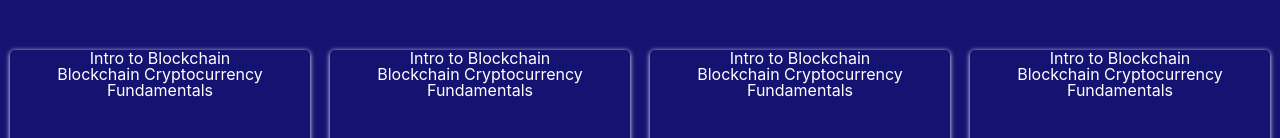
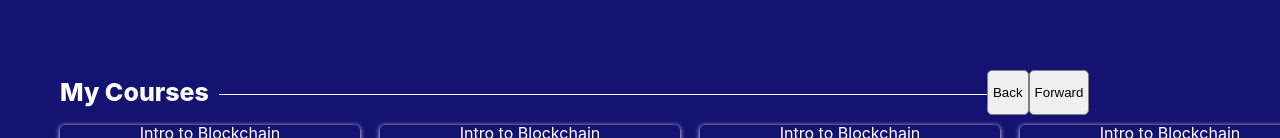
Before and after one commit to alexeysergeev-cm/Minority-Programmers-Front-End-Test, a React (Create React App) app in the folder frontend-app/: page /learn in a window 1280 px wide. Shown: the part 662-800 px from the top of the page. Built offline with nearby package versions, Linux system fonts and the light colour scheme.

Commit message:
do break line in my courses

```diff
--- a/frontend-app/src/components/learn.jsx
+++ b/frontend-app/src/components/learn.jsx
@@ -21,6 +21,14 @@ class Learn extends React.Component{
         <div className='learn-main'>
           <div className='learn-search'>
 
+          </div>
+          {/* <hr className='Solid'/>
+          <p>My Courses</p> */}
+          <div className='break'>
+            <span>My Courses</span>
+            <h2></h2>
+            <button>Back</button>
+            <button>Forward</button>
           </div>
           <div className='my-courses'>
             {Courses.map(course => {
--- a/frontend-app/src/styling/learn.css
+++ b/frontend-app/src/styling/learn.css
@@ -29,6 +29,7 @@
 .my-courses{
   display: flex;
   overflow: auto;
+  margin-left: 50px;
 }
 
 .my-courses::-webkit-scrollbar {
@@ -53,5 +54,50 @@
 }
 
 .learn-search{
-  height: 70px;
+  height: 100px;
 }
+
+/* .learn-main > p {
+  color: rgb(255, 255, 255);
+  font-size: 25px;
+  font-weight: 800;
+  margin-left: 50px;
+  padding: 10px;
+}
+
+.learn-main > h2 {
+  width: 100%;
+   text-align: left;
+   border-bottom: 1px solid white;
+   line-height: 0.1em;
+   margin: 10px 0 20px;
+}
+.learn-main > h2 > span{
+  background: rgb(21, 19, 113);
+  color: rgb(255, 255, 255);
+  font-size: 25px;
+  font-weight: 800;
+  margin-left: 50px;
+  padding: 10px;
+} */
+
+.break {
+  display: flex;
+}
+
+.break > span {
+  background: rgb(21, 19, 113);
+  color: rgb(255, 255, 255);
+  font-size: 25px;
+  font-weight: 800;
+  margin-left: 50px;
+  padding: 10px;
+}
+
+.break > h2 {
+  width: 60%;
+  text-align: left;
+  border-bottom: 1px solid white;
+  line-height: 0.1em;
+  margin: 10px 0 20px;
+}
```
